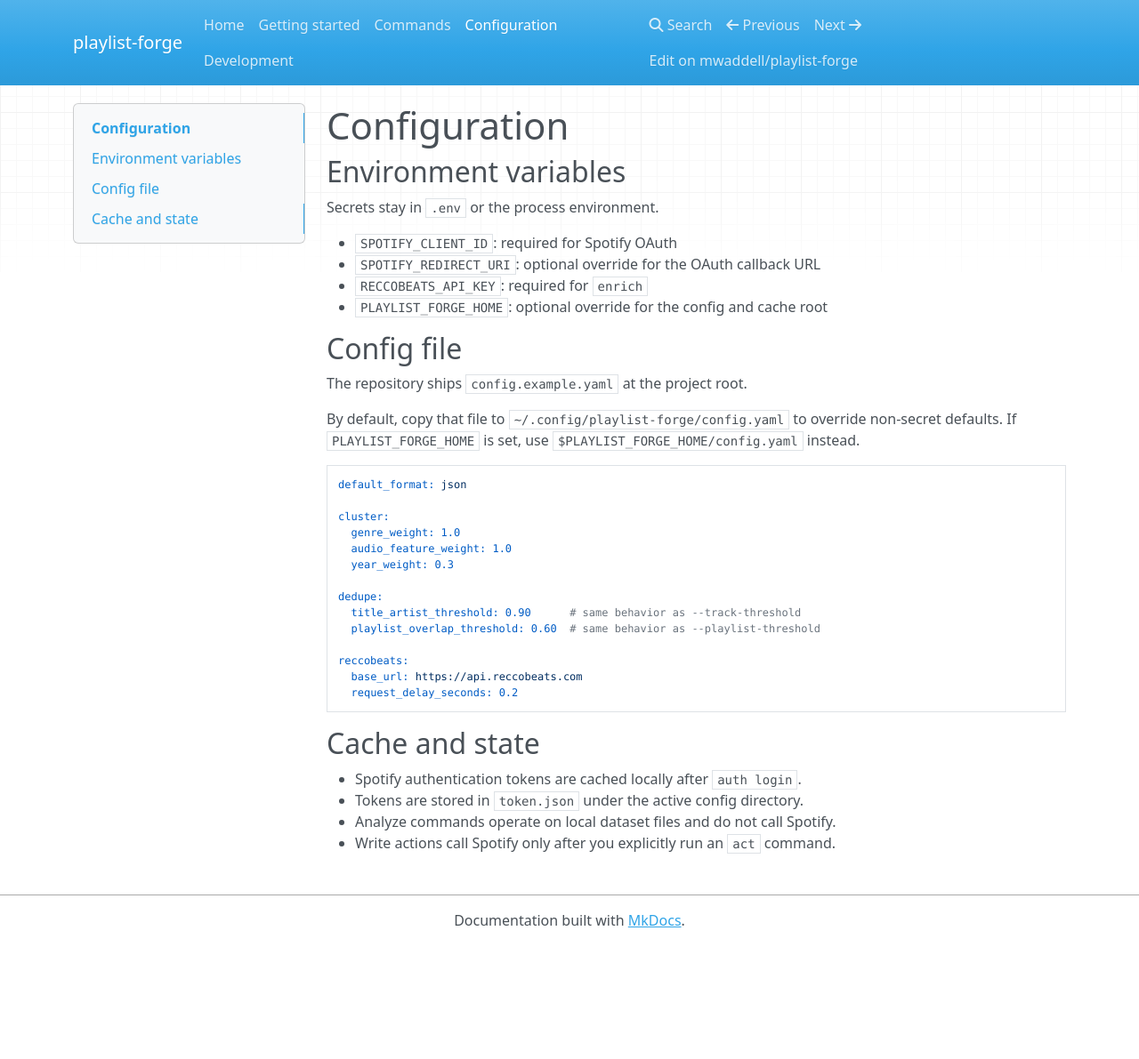
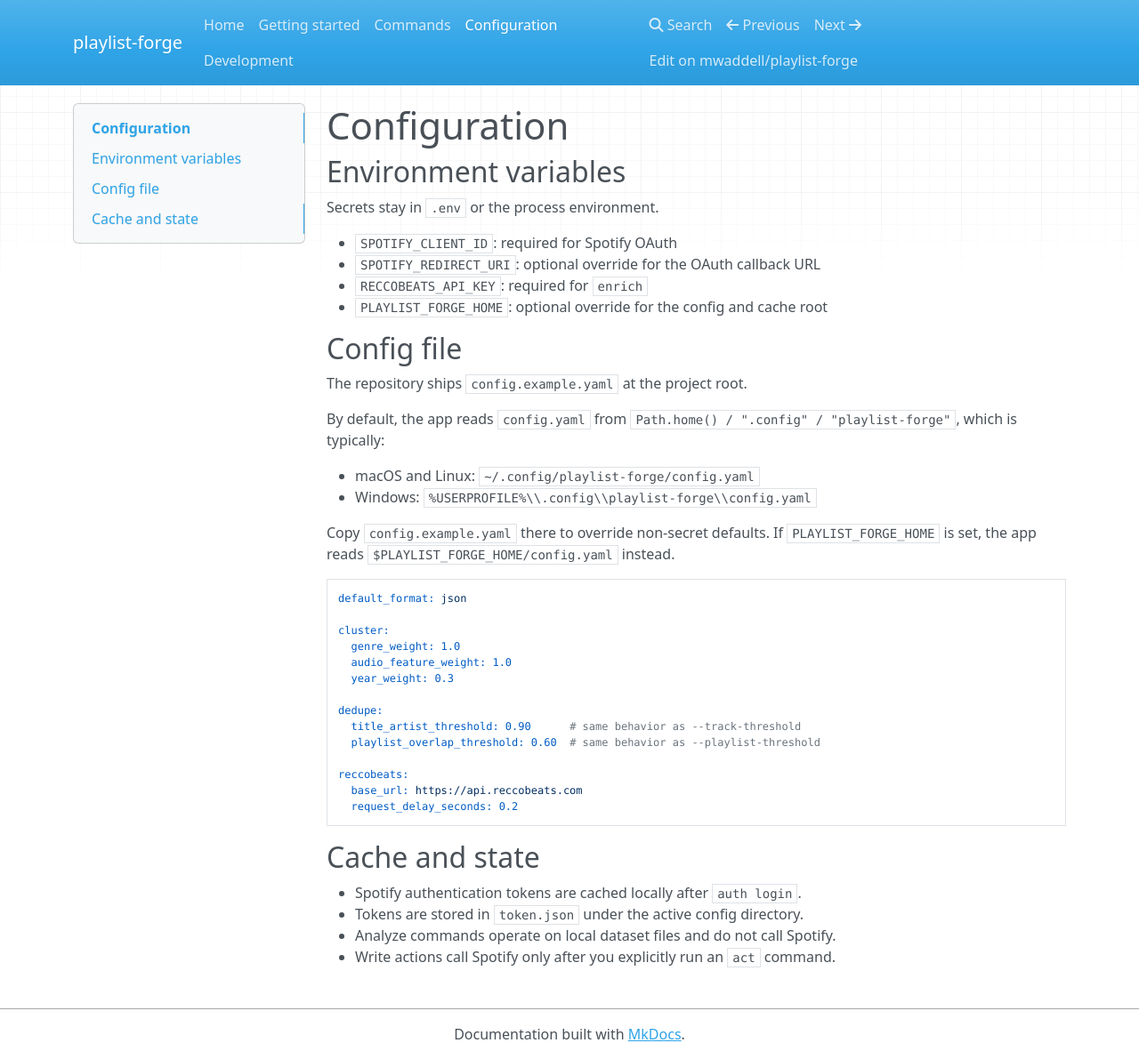
Before and after one commit to mwaddell/playlist-forge, an MkDocs documentation site: the page built from docs/configuration.md, in a window 1280 px wide and 1191 px high. Shown: the whole window at 89% size. Built offline with MkDocs 1.6.1, drawn with Linux system fonts in a browser that asks for light colours; nearby versions of some CDN libraries.

Commit message:
Clarify docs workflow and config paths
Co-authored-by: mwaddell <750244+mwaddell@users.noreply.github.com>

````diff
--- a/docs/configuration.md
+++ b/docs/configuration.md
@@ -13,10 +13,15 @@ Secrets stay in `.env` or the process environment.
 
 The repository ships `config.example.yaml` at the project root.
 
-By default, copy that file to `~/.config/playlist-forge/config.yaml` to
-override non-secret defaults.
-If `PLAYLIST_FORGE_HOME` is set, use `$PLAYLIST_FORGE_HOME/config.yaml`
-instead.
+By default, the app reads `config.yaml` from
+`Path.home() / ".config" / "playlist-forge"`, which is typically:
+
+- macOS and Linux: `~/.config/playlist-forge/config.yaml`
+- Windows: `%USERPROFILE%\\.config\\playlist-forge\\config.yaml`
+
+Copy `config.example.yaml` there to override non-secret defaults. If
+`PLAYLIST_FORGE_HOME` is set, the app reads
+`$PLAYLIST_FORGE_HOME/config.yaml` instead.
 
 ```yaml
 default_format: json
````
Also changed, not shown: docs/getting-started.md (+1 -1 lines), 1 other file.
